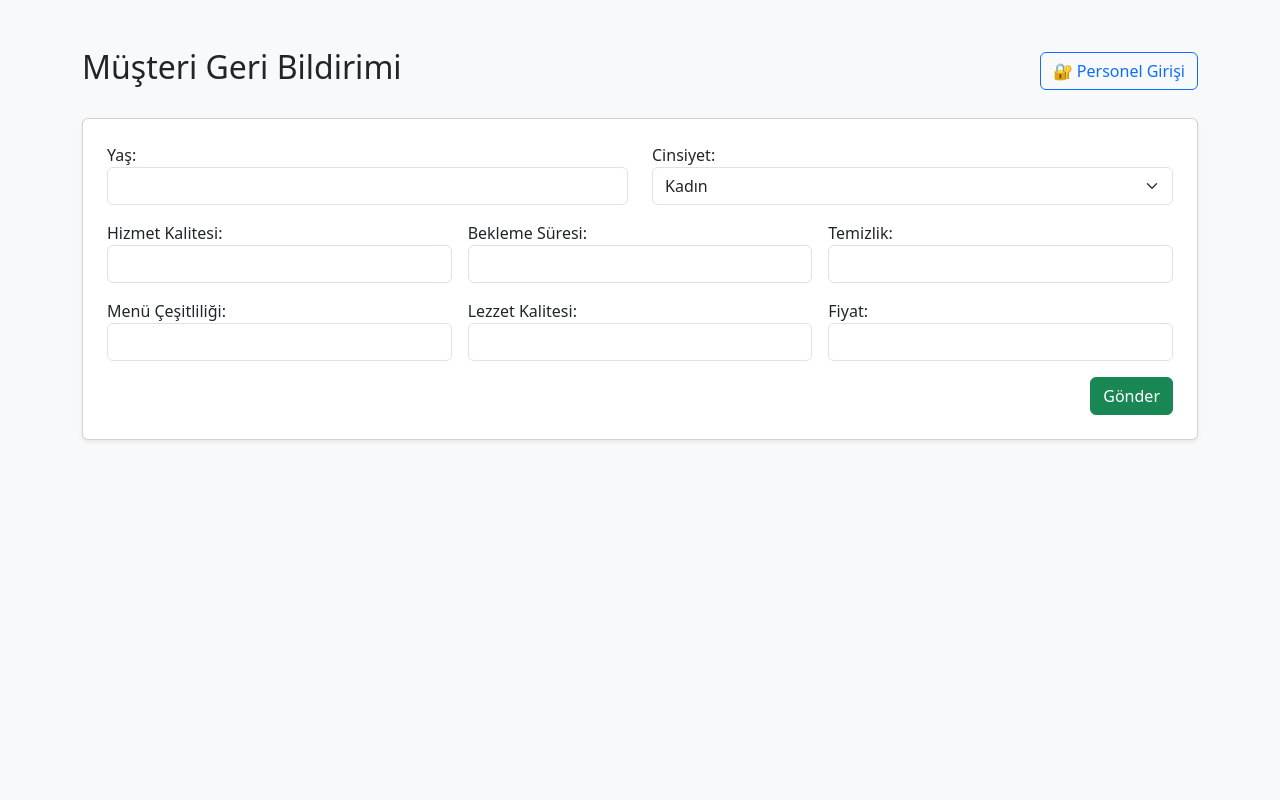
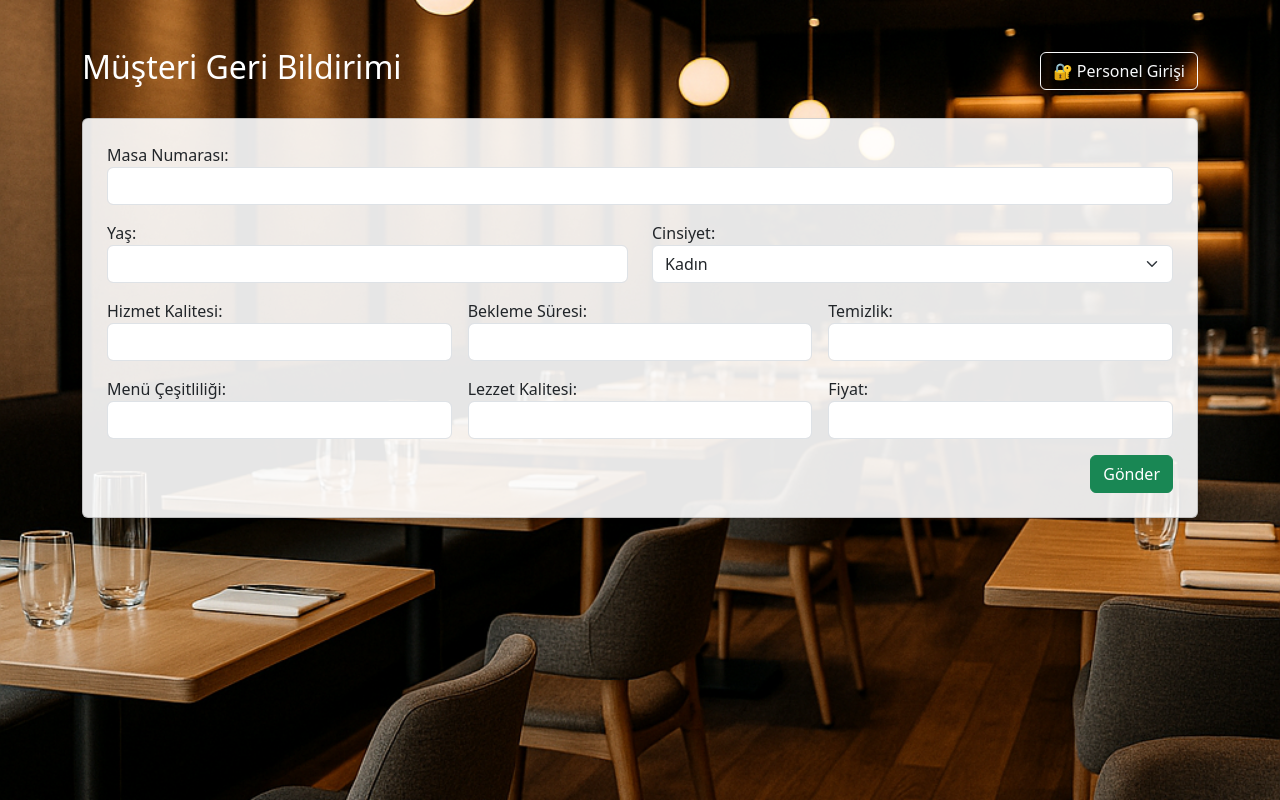
Before and after one commit to buse-yilmaz/Python-Grup-Projesi, a Flask app: page / in a window 1280 px wide. Run offline with Flask 3, Linux system fonts and the light colour scheme; parts of the project's set-up code (start-up, migrations or seed data) failed here and were passed over.

Commit message:
Add files via upload

```diff
--- a/PythonSema/app.py
+++ b/PythonSema/app.py
@@ -18,6 +18,7 @@ def index():
 @app.route("/tahmin", methods=["POST"])
 def tahmin_et():
     try:
+        masa_no = int(request.form['masa_no'])
         yas = int(request.form["yas"])
         cinsiyet = int(request.form["cinsiyet"])
         hizmet = int(request.form["hizmet"])
@@ -47,6 +48,7 @@ def tahmin_et():
 
         # Veriyi kaydet
         veri_kayitlari.append({
+            "Masa No": masa_no,
             "Yaş": yas,
             "Cinsiyet": cinsiyet,
             "Hizmet Kalitesi": hizmet,
--- a/PythonSema/templates/index.html
+++ b/PythonSema/templates/index.html
@@ -1,3 +1,4 @@
+<!-- Müşteri Geri Bildirimi - index.html -->
 <!DOCTYPE html>
 <html lang="tr">
 <head>
@@ -5,19 +6,24 @@
     <title>Müşteri Geri Bildirimi</title>
     <link href="https://cdn.jsdelivr.net/npm/bootstrap@5.3.0/dist/css/bootstrap.min.css" rel="stylesheet">
 </head>
-<body class="bg-light">
+<body style="background: url('/static/image.png') no-repeat center center fixed; background-size: cover;">
 
 <div class="container py-5">
     <div class="d-flex justify-content-between align-items-center mb-4">
-        <h2>Müşteri Geri Bildirimi</h2>
-        <a href="/login" class="btn btn-outline-primary">🔐 Personel Girişi</a>
+        <h2 class="text-white">Müşteri Geri Bildirimi</h2>
+        <a href="/login" class="btn btn-outline-light">🔐 Personel Girişi</a>
     </div>
 
-    <form action="/tahmin" method="POST" class="card p-4 shadow-sm">
+    <form action="/tahmin" method="POST" class="card p-4 shadow-sm" style="background-color: rgba(255, 255, 255, 0.9);">
+        <div class="mb-3">
+            <label>Masa Numarası:</label>
+            <input type="number" name="masa_no" class="form-control" min="1" required>
+        </div>
+
         <div class="row mb-3">
             <div class="col-md-6">
                 <label>Yaş:</label>
-                <input type="number" name="yas" class="form-control" required>
+                <input type="number" name="yas" class="form-control" min="18" max="65" required>
             </div>
             <div class="col-md-6">
                 <label>Cinsiyet:</label>
@@ -29,12 +35,12 @@
         </div>
 
         <div class="row g-3 mb-3">
-            <div class="col-md-4"><label>Hizmet Kalitesi:</label><input type="number" name="hizmet" class="form-control" min="0" max="10" required></div>
-            <div class="col-md-4"><label>Bekleme Süresi:</label><input type="number" name="bekleme" class="form-control" min="0" max="10" required></div>
-            <div class="col-md-4"><label>Temizlik:</label><input type="number" name="temizlik" class="form-control" min="0" max="10" required></div>
-            <div class="col-md-4"><label>Menü Çeşitliliği:</label><input type="number" name="menu" class="form-control" min="0" max="10" required></div>
-            <div class="col-md-4"><label>Lezzet Kalitesi:</label><input type="number" name="lezzet" class="form-control" min="0" max="10" required></div>
-            <div class="col-md-4"><label>Fiyat:</label><input type="number" name="fiyat" class="form-control" min="0" max="10" required></div>
+            <div class="col-md-4"><label>Hizmet Kalitesi:</label><input type="number" name="hizmet" class="form-control" min="1" max="10" required></div>
+            <div class="col-md-4"><label>Bekleme Süresi:</label><input type="number" name="bekleme" class="form-control" min="1" max="10" required></div>
+            <div class="col-md-4"><label>Temizlik:</label><input type="number" name="temizlik" class="form-control" min="1" max="10" required></div>
+            <div class="col-md-4"><label>Menü Çeşitliliği:</label><input type="number" name="menu" class="form-control" min="1" max="10" required></div>
+            <div class="col-md-4"><label>Lezzet Kalitesi:</label><input type="number" name="lezzet" class="form-control" min="1" max="10" required></div>
+            <div class="col-md-4"><label>Fiyat:</label><input type="number" name="fiyat" class="form-control" min="1" max="10" required></div>
         </div>
 
         <div class="text-end">
--- a/PythonSema/templates/panel.html
+++ b/PythonSema/templates/panel.html
@@ -1,3 +1,4 @@
+<!-- Memnuniyet Paneli - panel.html -->
 <!DOCTYPE html>
 <html lang="tr">
 <head>
@@ -17,6 +18,7 @@
         <table class="table table-bordered table-striped bg-white shadow-sm">
             <thead class="table-dark">
                 <tr>
+                    <th>Masa No</th>
                     <th>Yaş</th>
                     <th>Cinsiyet</th>
                     <th>Hizmet</th>
@@ -33,6 +35,7 @@
             <tbody>
                 {% for v in veriler %}
                 <tr>
+                    <td>{{ v['Masa No'] }}</td>
                     <td>{{ v['Yaş'] }}</td>
                     <td>{{ 'Kadın' if v['Cinsiyet'] == 0 else 'Erkek' }}</td>
                     <td>{{ v['Hizmet Kalitesi'] }}</td>
```
Also changed, not shown: PythonSema/static/image.png (added).
